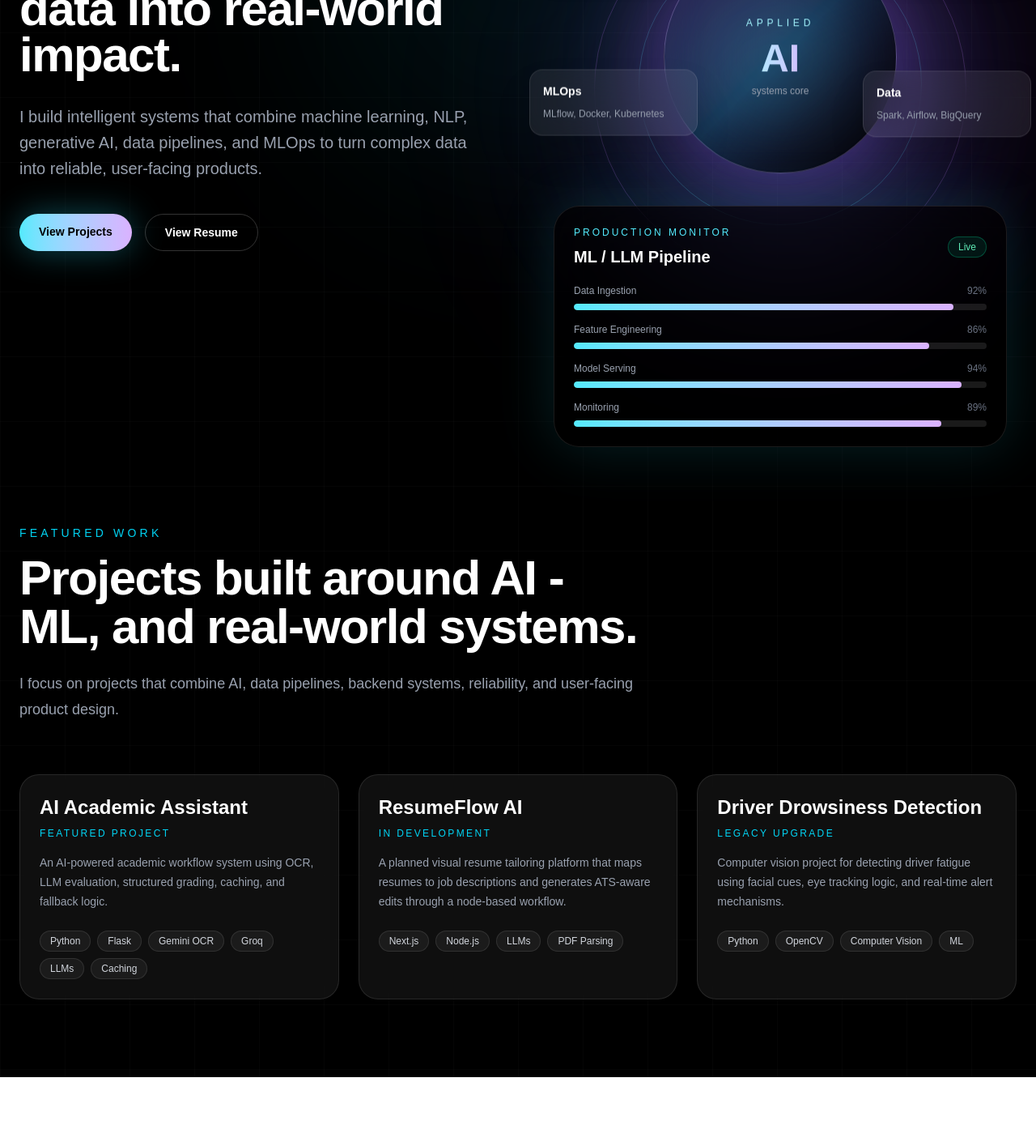
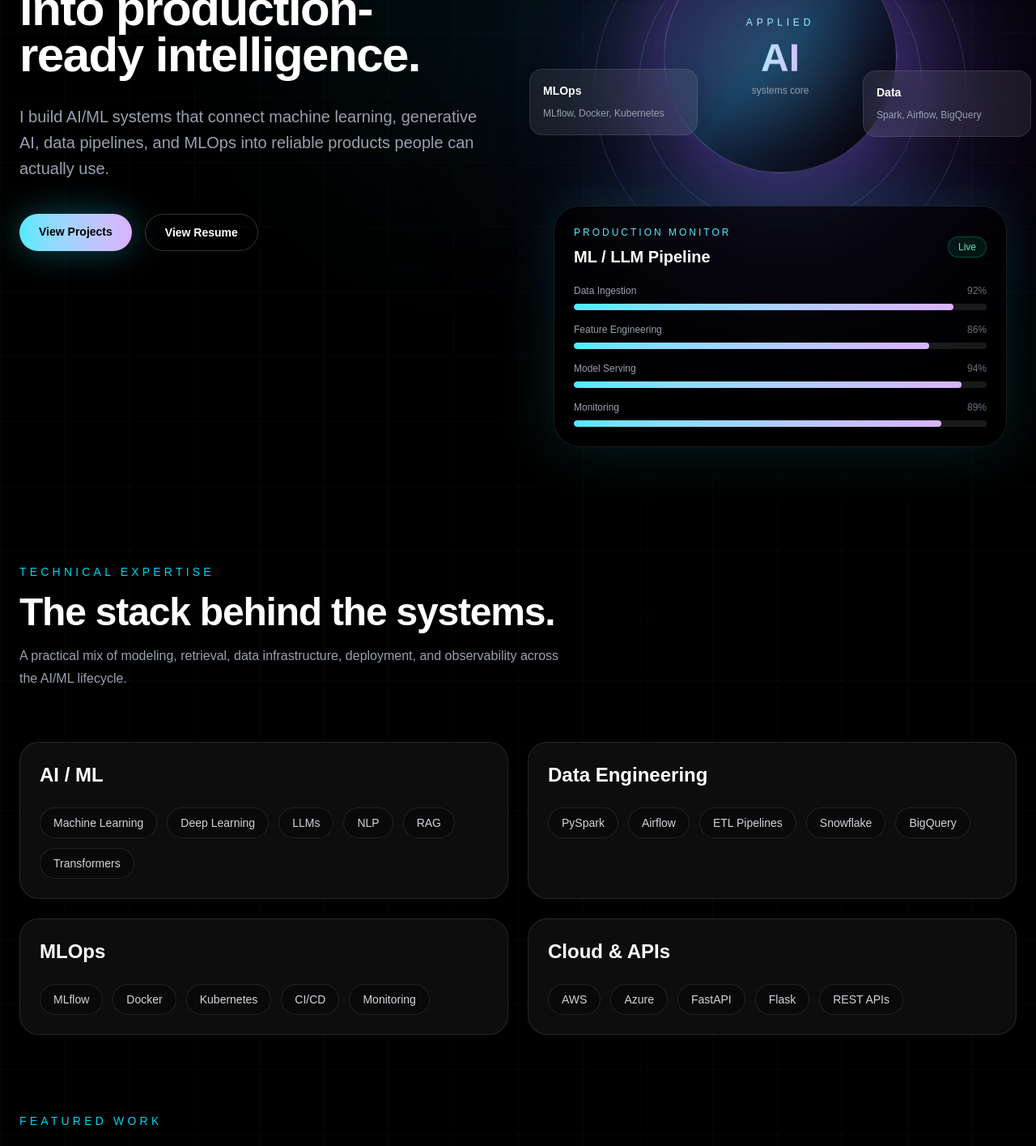
Before and after one commit to ishan1904/Ishan-Portfolio, a Next.js app: page / in a window 1280 px wide. Shown: the part 280-1695 px from the top of the page at 81% size. Before the commit the page ends 1610 px from the top, so only its background shows below. Built offline with nearby package versions, Linux system fonts and the light colour scheme.

Commit message:
Added the skill sections, updated the hero text to align more with my idea, adjusted some spacings and gaps

```diff
--- a/app/page.tsx
+++ b/app/page.tsx
@@ -1,7 +1,7 @@
 "use client";
 
 import { motion } from "framer-motion";
-
+import Skills from "@/components/Skills";
 import Navbar from "@/components/navbar";
 import Background from "@/components/Background";
 import Hero from "@/components/Hero";
@@ -14,6 +14,7 @@
       <Background />
       <Navbar />
       <Hero />
+      <Skills/>
       <Projects/>
     </main>
 
--- a/components/Hero.tsx
+++ b/components/Hero.tsx
@@ -17,18 +17,17 @@
           AI/ML Engineer
         </p>
 
-          <h1 className="text-5xl font-bold leading-[0.95] tracking-tight md:text-6xl xl:text-6xl">
-          Building{" "}
+        <h1 className="text-5xl font-bold leading-[0.95] tracking-tight md:text-5xl xl:text-6xl">
+          Turning{" "}
           <span className="bg-gradient-to-r from-cyan-300 via-white to-purple-300 bg-clip-text text-transparent">
-            AI/ML systems
+            data, models, and LLMs
           </span>{" "}
-          that turn data into real-world impact.
+          into production-ready intelligence.
         </h1>
 
         <p className="mt-8 max-w-2xl text-lg leading-8 text-gray-400 md:text-xl">
-        I build intelligent systems that combine machine learning, NLP, generative AI,
-        data pipelines, and MLOps to turn complex data into reliable, user-facing
-        products.
+        I build AI/ML systems that connect machine learning, generative AI, data
+        pipelines, and MLOps into reliable products people can actually use.
       </p>
 
         <div className="mt-10 flex flex-wrap gap-4">
--- /dev/null
+++ b/components/Skills.tsx
@@ -0,0 +1,91 @@
+const skillGroups = [
+  {
+    title: "AI / ML",
+    skills: [
+      "Machine Learning",
+      "Deep Learning",
+      "LLMs",
+      "NLP",
+      "RAG",
+      "Transformers",
+    ],
+  },
+  {
+    title: "Data Engineering",
+    skills: [
+      "PySpark",
+      "Airflow",
+      "ETL Pipelines",
+      "Snowflake",
+      "BigQuery",
+    ],
+  },
+  {
+    title: "MLOps",
+    skills: [
+      "MLflow",
+      "Docker",
+      "Kubernetes",
+      "CI/CD",
+      "Monitoring",
+    ],
+  },
+  {
+    title: "Cloud & APIs",
+    skills: [
+      "AWS",
+      "Azure",
+      "FastAPI",
+      "Flask",
+      "REST APIs",
+    ],
+  },
+];
+
+export default function Skills() {
+  return (
+    <section
+      id="skills"
+      className="relative z-10 mx-auto max-w-7xl px-6 py-20 pb-16"
+    >
+      <div className="max-w-3xl">
+        <p className="mb-4 text-sm font-medium uppercase tracking-[0.3em] text-cyan-400">
+          Technical Expertise
+        </p>
+
+        <h2 className="text-3xl font-semibold tracking-tight md:text-5xl">
+        The stack behind the systems.
+        </h2>
+
+        <p className="mt-4 max-w-2xl text-base leading-7 text-gray-400">
+        A practical mix of modeling, retrieval, data infrastructure, deployment,
+        and observability across the AI/ML lifecycle.
+        </p>
+      </div>
+
+      <div className="mt-16 grid gap-6 md:grid-cols-2">
+        {skillGroups.map((group) => (
+          <div
+            key={group.title}
+            className="rounded-3xl border border-white/10 bg-white/[0.05] p-6 backdrop-blur-xl"
+          >
+            <h3 className="text-2xl font-semibold text-white">
+              {group.title}
+            </h3>
+
+            <div className="mt-6 flex flex-wrap gap-3">
+              {group.skills.map((skill) => (
+                <span
+                  key={skill}
+                  className="rounded-full border border-white/10 bg-black/30 px-4 py-2 text-sm text-gray-300"
+                >
+                  {skill}
+                </span>
+              ))}
+            </div>
+          </div>
+        ))}
+      </div>
+    </section>
+  );
+}
```
